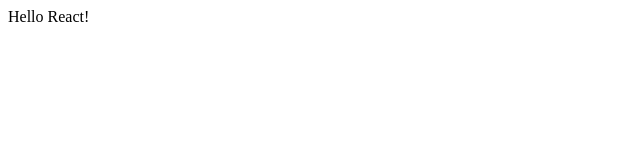
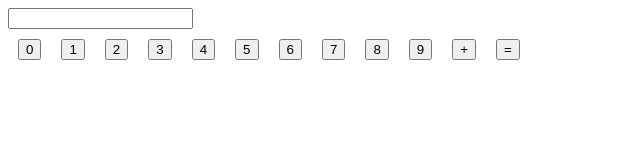
Before and after one commit to ptliang/react-calculator, a React app: page / in a window 1280 px wide. Shown: the whole page, without its empty margins (0-640 px from the left). Built offline with nearby package versions, Linux system fonts and the light colour scheme.

Commit message:
implemented addition functionality

```diff
--- a/package.json
+++ b/package.json
@@ -4,7 +4,7 @@
   "description": "Simple React/Redux boiler plate with Webpack 4",
   "main": "index.js",
   "scripts": {
-    "start": "webpack --mode development",
+    "start": "webpack-dev-server --mode development --open",
     "build": "webpack --mode production"
   },
   "keywords": [],
@@ -18,6 +18,8 @@
     "css-loader": "^0.28.11",
     "html-webpack-plugin": "^3.2.0",
     "style-loader": "^0.20.3",
+    "node-sass": "^4.8.3",
+    "sass-loader": "^6.0.7",
     "webpack": "^4.5.0",
     "webpack-cli": "^2.0.14",
     "webpack-dev-server": "^3.1.3"
--- a/src/components/App.js
+++ b/src/components/App.js
@@ -1,8 +1,55 @@
 import React, {Component} from "react";
+import Keypad from "./Keypad";
+import Display from "./Display";
 
 class App extends Component {
+  constructor() {
+    super();
+    this.state = {
+      keyPressed: '',
+      currentDisplayValue: '',
+      currentSum: 0
+    };
+    this.updateDisplay = this.updateDisplay.bind(this);
+    this.doSum = this.doSum.bind(this);
+  }
+
+  updateDisplay(value) {
+    this.setState({
+      currentDisplayValue: value
+    });
+  }
+
+  doSum(value, keyPressed) {
+    // let newSum = this.state.currentSum + parseInt(value);
+    // this.setState({
+    //   currentSum: newSum,
+    //   currentDisplayValue: newSum
+    // });
+
+    this.setState((prevState, props) => {
+      if (keyPressed == '=') {
+        return {
+          currentSum: 0,
+          currentDisplayValue: prevState.currentSum + parseInt(value)
+        }
+      }
+      else {
+        return {
+          currentSum: prevState.currentSum + parseInt(value),
+          currentDisplayValue: prevState.currentSum + parseInt(value)
+        }
+      }
+    });
+  }
+
   render() {
-    return <div>Hello React!</div>;
+    return (
+      <div>
+        <Display currentDisplayValue={this.state.currentDisplayValue} />
+        <Keypad currentDisplayValue={this.state.currentDisplayValue} doSum={this.doSum} updateDisplay={this.updateDisplay} />
+      </div>
+    );
   }
 }
 
--- /dev/null
+++ b/src/components/Display.js
@@ -0,0 +1,13 @@
+import React, { Component } from "react";
+
+class Display extends Component {
+  constructor(props) {
+    super(props);
+  }
+
+  render() {
+    return <input type="text" value={this.props.currentDisplayValue} readOnly />;
+  }
+}
+
+export default Display;
--- /dev/null
+++ b/src/components/Keypad.js
@@ -0,0 +1,54 @@
+import React, { Component } from 'react';
+
+const KEYS = [0, 1, 2, 3, 4, 5, 6, 7, 8, 9, "+", "="];
+let buttons = [];
+
+class Keypad extends Component {
+  constructor() {
+    super();
+    this.handleClick = this.handleClick.bind(this);
+
+    buttons = KEYS.map(function(key, index) {
+      return <button className="buttons" key={ index } onClick={this.handleClick}>{ key }</button>
+    }, this)
+
+    this.state = {clearDisplay: true};
+  }
+
+  render() {
+    return (
+      <div className="keypad">
+        { buttons }
+      </div>
+    )
+  }
+
+  handleClick(event) {
+    let keyValue = event.currentTarget.textContent;
+
+    if (keyValue != '0' || !this.state.clearDisplay) { // don't add '0' if it's the first char of the input
+
+      // if operation is '+' or '=', calculate and store current sum, prep display to clear
+      if (keyValue == '+' || keyValue == '=') {
+        this.setState({
+          clearDisplay: true
+        });
+        this.props.doSum(this.props.currentDisplayValue, keyValue);
+      }
+      // update the display value, either use new string or append to existing string
+      else {
+        if (this.state.clearDisplay) {
+          this.props.updateDisplay(keyValue);
+          this.setState({
+            clearDisplay: false
+          });
+        }
+        else {
+          this.props.updateDisplay(this.props.currentDisplayValue + keyValue);
+        }
+      }
+    }
+  }
+}
+
+export default Keypad;
--- a/src/index.html
+++ b/src/index.html
@@ -4,7 +4,8 @@
   <meta charset="UTF-8">
   <meta name="viewport" content="width=device-width, initial-scale=1.0">
   <meta http-equiv="X-UA-Compatible" content="ie=edge">
-  <title>React and Webpack4</title>
+  <link rel="stylesheet" href="/style/style.css">
+  <title>Calculator</title>
 </head>
 <body>
   <main id="app"></main>
--- /dev/null
+++ b/style/style.css
@@ -0,0 +1,3 @@
+.buttons {
+  margin: 10px;
+}
--- a/webpack.config.js
+++ b/webpack.config.js
@@ -17,5 +17,6 @@
       template: "./src/index.html",
       filename: "./index.html"
     })
-  ]
+  ],
+  devtool: 'source-map'
 };
```
Also changed, not shown: src/components/Button.js (added), 1 other file.
